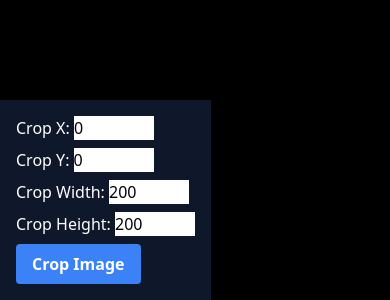
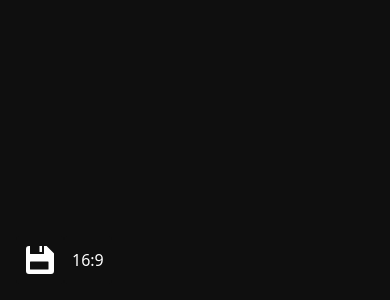
Before and after one commit to alia0209/aspect, a SvelteKit app: page / in a window 390 px wide. Shown: the part 544-844 px from the top of the page. Built offline with nearby package versions, Linux system fonts and the light colour scheme.

Commit message:
feat: basically whole app poc at this point

```diff
--- a/src/app.html
+++ b/src/app.html
@@ -6,7 +6,7 @@
 		<meta name="viewport" content="width=device-width, initial-scale=1" />
 		%sveltekit.head%
 	</head>
-	<body data-sveltekit-preload-data="hover">
+	<body data-sveltekit-preload-data="hover" style="background-color: #0f0f0f;">
 		<div style="display: contents">%sveltekit.body%</div>
 	</body>
 </html>
--- a/src/routes/+page.svelte
+++ b/src/routes/+page.svelte
@@ -24,26 +24,55 @@
   function handleCrop(): void {
     if (ctx && imageObject) {
       const croppedCanvas: HTMLCanvasElement = document.createElement("canvas");
-      croppedCanvas.width = cropWidth;
-      croppedCanvas.height = cropHeight;
+      croppedCanvas.width = cropWidth / imageObject.scale;
+      croppedCanvas.height = cropHeight / imageObject.scale;
       const croppedCtx: CanvasRenderingContext2D | null =
         croppedCanvas.getContext("2d");
       if (croppedCtx) {
-        const scaledCropX = (cropX - imageObject.x) / imageObject.scale;
-        const scaledCropY = (cropY - imageObject.y) / imageObject.scale;
+        const scaledCropX = cropX / imageObject.scale;
+        const scaledCropY = cropY / imageObject.scale;
         const scaledCropWidth = cropWidth / imageObject.scale;
         const scaledCropHeight = cropHeight / imageObject.scale;
 
-        croppedCtx.drawImage(
-          imageObject.image,
+        console.table(imageObject.image);
+        console.table({
+          x: imageObject.x,
+          y: imageObject.y,
+          width: imageObject.width,
+          height: imageObject.height,
+          scale: imageObject.scale,
+        });
+
+        console.table({
+          cropX,
+          cropY,
+          cropWidth,
+          cropHeight,
           scaledCropX,
           scaledCropY,
           scaledCropWidth,
           scaledCropHeight,
+        });
+
+        croppedCtx.drawImage(
+          // original image
+          imageObject.image,
+          // crop area (x)
+          scaledCropX,
+          // crop area (y)
+          scaledCropY,
+          // crop area (width)
+          scaledCropWidth,
+          // crop area (height)
+          scaledCropHeight,
+          // destination (x)
           0,
+          // destination (y)
           0,
-          cropWidth,
-          cropHeight,
+          // destination (width)
+          scaledCropWidth,
+          // destination (height)
+          scaledCropHeight,
         );
         const croppedImageUrl: string = croppedCanvas.toDataURL("image/jpeg");
         const link: HTMLAnchorElement = document.createElement("a");
@@ -68,8 +97,8 @@
         imageObject.width,
         imageObject.height,
       );
-      ctx.strokeStyle = "red";
-      ctx.lineWidth = 2;
+      ctx.strokeStyle = "#ff7700";
+      ctx.lineWidth = 4;
       ctx.strokeRect(cropX, cropY, cropWidth, cropHeight);
     }
   }
@@ -80,22 +109,165 @@
     animationFrameId = requestAnimationFrame(gameLoop);
   }
 
+  function recenterImage(): void {
+    if (imageObject) {
+      imageObject.x = (canvas.width - imageObject.width) / 2;
+      imageObject.y = (canvas.height - imageObject.height) / 2;
+    }
+  }
+
+  function recenterCrop(): void {
+    cropX = (canvas.width - cropWidth) / 2;
+    cropY = (canvas.height - cropHeight) / 2;
+  }
+
   onMount(() => {
     windowRef = window;
+
+    canvas = document.getElementById("cropCanvas") as HTMLCanvasElement;
+    ctx = canvas.getContext("2d");
+    canvas.width = window.innerWidth;
+    canvas.height = window.innerHeight;
+
+    window.addEventListener("resize", handleResize);
+    recenterCrop();
+    gameLoop();
+
+    // drag handles for crop area
+    let isDragging: boolean = false;
+    let dragHandle: string = "";
+    let dragStartX: number = 0;
+    let dragStartY: number = 0;
+    const handlePadding: number = 16; // Padding around the drag handles
+
+    canvas.addEventListener("mousedown", (event) => {
+      const x: number = event.offsetX;
+      const y: number = event.offsetY;
+      if (
+        x >= cropX - handlePadding &&
+        x <= cropX + cropWidth + handlePadding &&
+        y >= cropY - handlePadding &&
+        y <= cropY + cropHeight + handlePadding
+      ) {
+        isDragging = true;
+        dragStartX = x;
+        dragStartY = y;
+        if (x < cropX + handlePadding && y < cropY + handlePadding) {
+          dragHandle = "top-left";
+        } else if (
+          x > cropX + cropWidth - handlePadding &&
+          y < cropY + handlePadding
+        ) {
+          dragHandle = "top-right";
+        } else if (
+          x < cropX + handlePadding &&
+          y > cropY + cropHeight - handlePadding
+        ) {
+          dragHandle = "bottom-left";
+        } else if (
+          x > cropX + cropWidth - handlePadding &&
+          y > cropY + cropHeight - handlePadding
+        ) {
+          dragHandle = "bottom-right";
+        } else if (x < cropX + handlePadding) {
+          dragHandle = "left";
+        } else if (x > cropX + cropWidth - handlePadding) {
+          dragHandle = "right";
+        } else if (y < cropY + handlePadding) {
+          dragHandle = "top";
+        } else if (y > cropY + cropHeight - handlePadding) {
+          dragHandle = "bottom";
+        } else {
+          dragHandle = "move";
+        }
+      }
+    });
+
+    canvas.addEventListener("mousemove", (event) => {
+      if (isDragging) {
+        const x: number = event.offsetX;
+        const y: number = event.offsetY;
+        const dx: number = x - dragStartX;
+        const dy: number = y - dragStartY;
+        console.log(dragHandle);
+
+        switch (dragHandle) {
+          case "left":
+            cropX += dx;
+            cropWidth -= dx;
+            break;
+          case "right":
+            cropWidth += dx;
+            break;
+          case "top":
+            cropY += dy;
+            cropHeight -= dy;
+            break;
+          case "bottom":
+            cropHeight += dy;
+            break;
+          case "top-left":
+            cropX += dx;
+            cropY += dy;
+            cropWidth -= dx;
+            cropHeight -= dy;
+            break;
+          case "top-right":
+            cropY += dy;
+            cropWidth += dx;
+            cropHeight -= dy;
+            break;
+
+          case "bottom-left":
+            cropX += dx;
+            cropWidth -= dx;
+            cropHeight += dy;
+            break;
+          case "bottom-right":
+            cropWidth += dx;
+            cropHeight += dy;
+            break;
+
+          case "move":
+            cropX += dx;
+            cropY += dy;
+            break;
+
+          default:
+            break;
+        }
+        dragStartX = x;
+        dragStartY = y;
+      }
+    });
+
+    canvas.addEventListener("mouseup", () => {
+      isDragging = false;
+    });
+
     // drop event listener
     document.addEventListener("drop", (event) => {
       event.preventDefault();
-      event.stopPropagation();
       const file: File | undefined = event.dataTransfer?.files?.[0];
       if (file) {
         imageUrl = URL.createObjectURL(file);
         const image: HTMLImageElement = new Image();
         image.src = imageUrl;
         image.onload = () => {
-          const scale: number = Math.min(
+          let scale: number = Math.min(
             canvas.width / image.width,
             canvas.height / image.height,
           );
+          let scaledWidth: number = image.width * scale;
+          let scaledHeight: number = image.height * scale;
+
+          if (scaledHeight > image.height || scaledWidth > image.width) {
+            scale = Math.min(
+              canvas.width / image.width,
+              canvas.height / image.height,
+            );
+          }
+
           imageObject = {
             x: (canvas.width - image.width * scale) / 2,
             y: (canvas.height - image.height * scale) / 2,
@@ -104,87 +276,99 @@
             scale,
             image,
           };
+
+          // set crop width and height to be 100% of the image width and height
+
+          cropWidth = image.width * scale;
+          cropHeight = image.height * scale;
+          recenterCrop();
         };
-      }
-    });
-
-    onDestroy(() => {
-      if (animationFrameId) {
-        cancelAnimationFrame(animationFrameId);
-      }
-      if (windowRef) {
-        windowRef.removeEventListener("resize", handleResize);
       }
     });
 
     document.addEventListener("dragover", (event) => {
       event.preventDefault();
-      event.stopPropagation();
     });
 
-    canvas = document.getElementById("cropCanvas") as HTMLCanvasElement;
-    ctx = canvas.getContext("2d");
-    canvas.width = window.innerWidth;
-    canvas.height = window.innerHeight;
+    document.addEventListener("dragenter", (event) => {
+      event.preventDefault();
+    });
 
-    window.addEventListener("resize", handleResize);
-    gameLoop();
+    document.addEventListener("dragleave", (event) => {
+      event.preventDefault();
+    });
+  });
+
+  onDestroy(() => {
+    if (animationFrameId) {
+      cancelAnimationFrame(animationFrameId);
+    }
+    if (windowRef) {
+      windowRef.removeEventListener("resize", handleResize);
+    }
   });
 
   function handleResize(): void {
     canvas.width = window.innerWidth;
     canvas.height = window.innerHeight;
+    // TODO: maybe delay & debounce this
+    recenterImage();
+    recenterCrop();
+  }
+
+  function setCropAspectRatio(width: number, height: number): void {
+    if (imageObject) {
+      const isWidthLarger: boolean = width > height;
+      const isHeightLarger: boolean = height > width;
+
+      // if image is 1000x1000 and crop is 16x9
+      // dimensions should never be larger than the image dimensions
+      // width = 1000, height = 1000, cropWidth = 1000, cropHeight = ???
+      // cropHeight = (1000 / 16) * 9
+      // cropHeight = 562.5
+
+      if (isWidthLarger) {
+        cropHeight = (imageObject.width / width) * height;
+        cropWidth = imageObject.width;
+      } else if (isHeightLarger) {
+        cropWidth = (imageObject.height / height) * width;
+        cropHeight = imageObject.height;
+      }
+      recenterCrop();
+    }
   }
 </script>
 
-<main class="bg-black overflow-hidden w-screen h-screen">
+<main class="bg-[#0f0f0f] overflow-hidden w-screen h-screen">
   <canvas id="cropCanvas" class="absolute top-0 left-0" />
-  <div class="absolute bottom-0 left-0 bg-slate-900 text-white p-4">
-    <label class="block mb-2">
-      Crop X:
-      <input
-        type="number"
-        bind:value={cropX}
-        min="0"
-        max={canvas?.width - cropWidth}
-        class="w-20 text-black"
-      />
-    </label>
-    <label class="block mb-2">
-      Crop Y:
-      <input
-        type="number"
-        bind:value={cropY}
-        min="0"
-        max={canvas?.height - cropHeight}
-        class="w-20 text-black"
-      />
-    </label>
-    <label class="block mb-2">
-      Crop Width:
-      <input
-        type="number"
-        bind:value={cropWidth}
-        min="1"
-        max={canvas?.width - cropX}
-        class="w-20 text-black"
-      />
-    </label>
-    <label class="block mb-2">
-      Crop Height:
-      <input
-        type="number"
-        bind:value={cropHeight}
-        min="1"
-        max={canvas?.height - cropY}
-        class="w-20 text-black"
-      />
-    </label>
+  <div class=" absolute bottom-0 left-0 flex text-white m-4">
     <button
       on:click={handleCrop}
-      class="bg-blue-500 hover:bg-blue-700 text-white font-bold py-2 px-4 rounded"
+      class="group hover:bg-[#ff7700] p-2 transition-all rounded overflow-hidden flex flex-col justify-center items-center bg-[#0f0f0f] z-10"
     >
-      Crop Image
+      <img
+        src="/floppy-disk.svg"
+        alt="save"
+        class="w-8 h-8 group-hover:invert invert-0 transition-all"
+      />
+    </button>
+
+    <button
+      on:click={() => setCropAspectRatio(16, 9)}
+      class="hover:bg-[#ff7700] p-2 transition-all rounded overflow-hidden flex flex-col justify-center items-center bg-[#0f0f0f] z-10"
+    >
+      16:9
     </button>
   </div>
+
+  {#if imageObject}
+    <div
+      class="absolute top-0 right-0 flex flex-col text-right text-white bg-gradient-to-bl from-[#0f0f0f] to-transparent p-4"
+    >
+      <p>{Math.round(cropWidth / (imageObject?.scale || 1))} W</p>
+      <p>{Math.round(cropHeight / (imageObject?.scale || 1))} H</p>
+      <p>{Math.round(cropX)} X</p>
+      <p>{Math.round(cropY)} Y</p>
+    </div>
+  {/if}
 </main>
```
Also changed, not shown: static/floppy-disk.svg (added).
